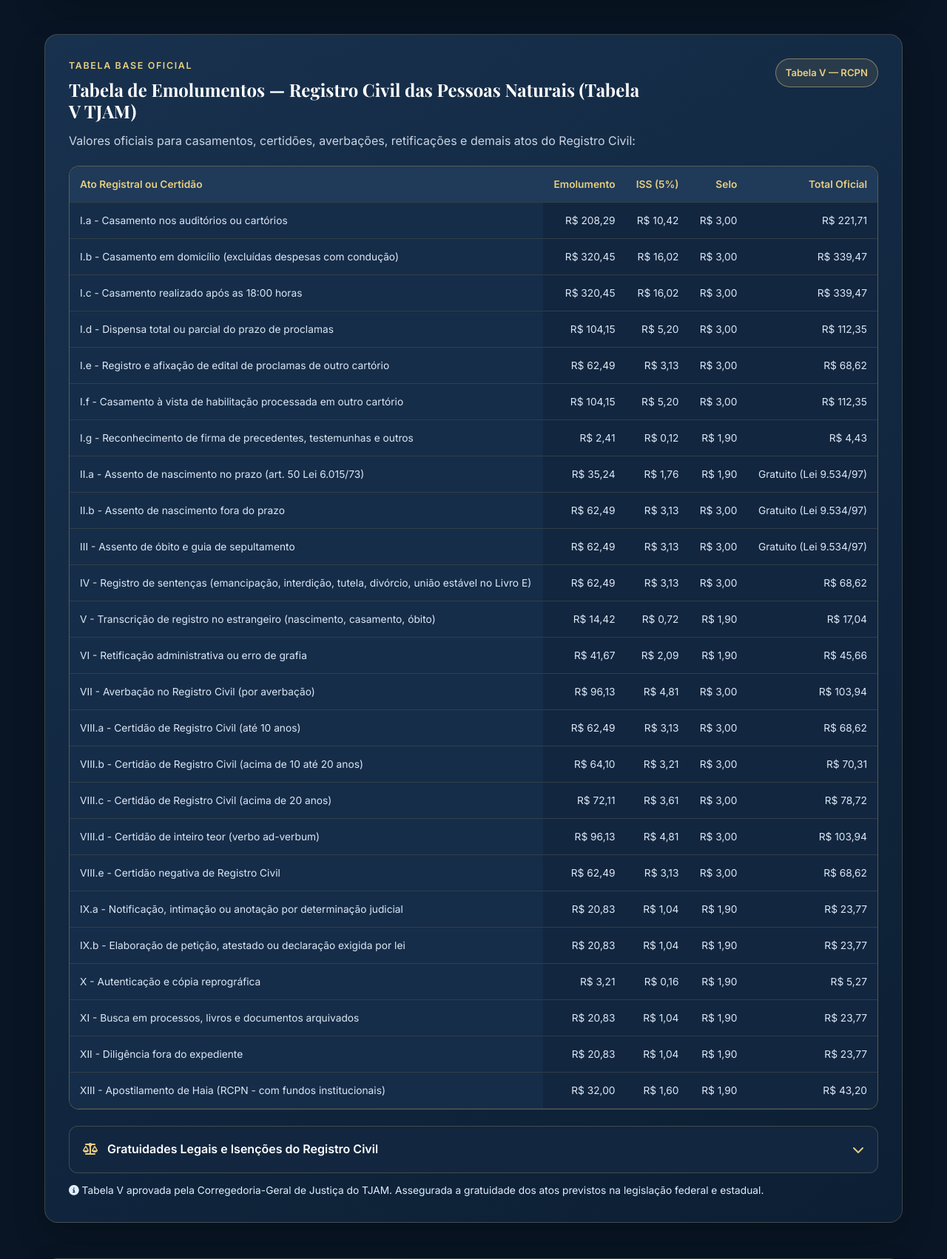
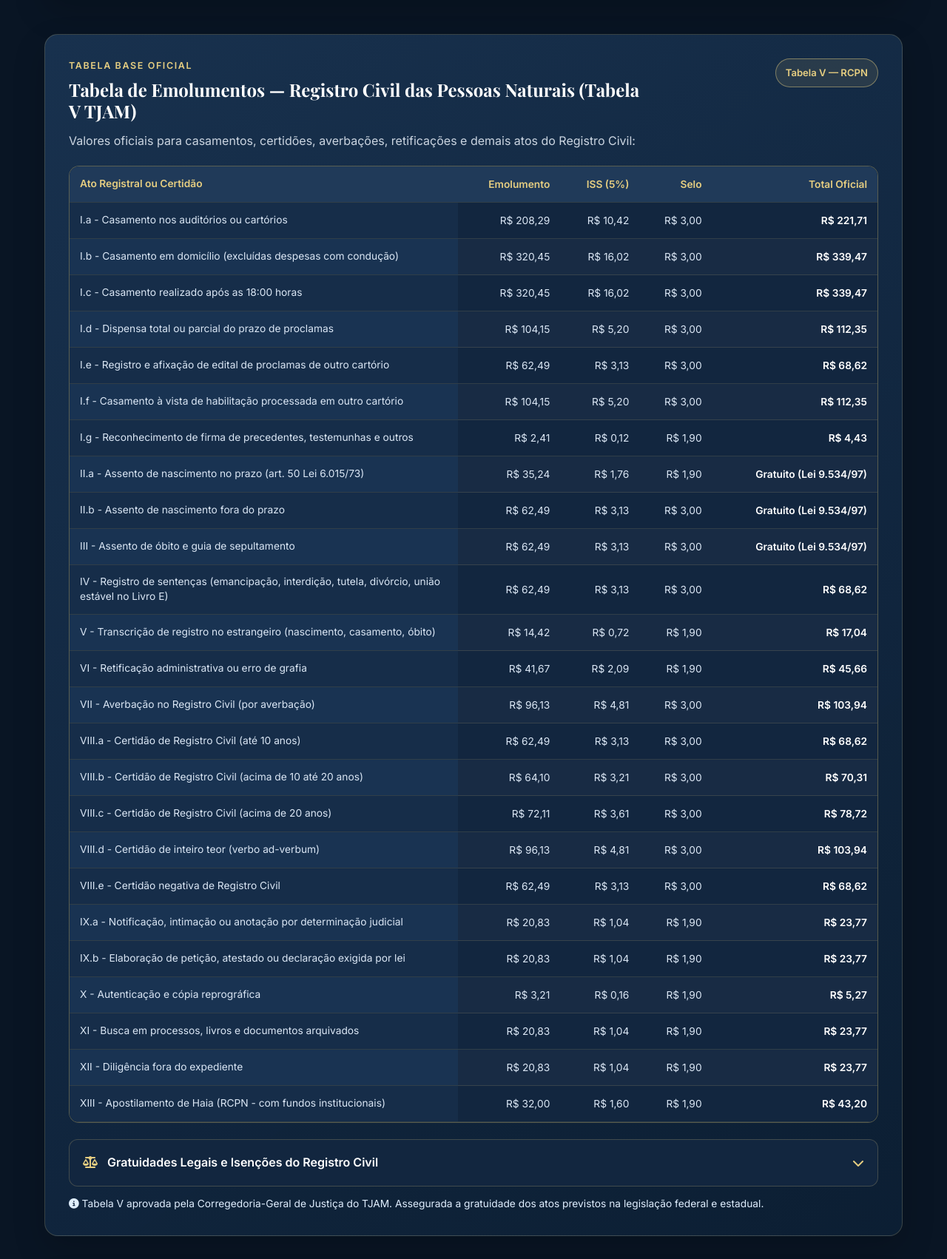
Before and after one commit to Feitosa98/Site_2ofMPU, a PHP site: page /rcpn in a window 1280 px wide. Shown: the part 1671-3373 px from the top of the page at 74% size. Run offline with PHP 8.4, Linux system fonts and the light colour scheme; some libraries are stand-ins or nearby versions.

Commit message:
style: ajusta quebra de linha nas tabelas, zebrado de linhas, destaque de totais e tabela compacta do RCPN

```diff
--- a/components/service-resources.php
+++ b/components/service-resources.php
@@ -481,7 +481,7 @@ function renderRcpnFeesTable(): void
             <span class="specialty-badge">Tabela V — RCPN</span>
         </div>
         <div class="fees-table-wrap">
-            <table class="fees-table">
+            <table class="fees-table fees-table-rcpn">
                 <thead>
                     <tr>
                         <th>Ato Registral ou Certidão</th>
--- a/style.css
+++ b/style.css
@@ -1522,7 +1522,10 @@ select.form-control option, select option {
   position: sticky;
   left: 0;
   z-index: 1;
-  min-width: 245px;
+  min-width: 260px;
+  max-width: 420px;
+  white-space: normal;
+  line-height: 1.45;
   background: #162d49;
   text-align: left;
 }
@@ -1532,8 +1535,29 @@ select.form-control option, select option {
   background: #203a59;
 }
 
+.fees-table tbody tr:nth-child(even):not(.table-group-header) td {
+  background-color: rgba(255, 255, 255, 0.025);
+}
+
+.fees-table tbody tr:nth-child(even):not(.table-group-header) td:first-child {
+  background-color: #193352;
+}
+
 .fees-table tbody tr:hover td {
   background-color: rgba(230, 206, 129, 0.08);
+}
+
+.fees-table tbody tr:hover td:first-child {
+  background-color: #22436b;
+}
+
+.fees-table td:last-child {
+  font-weight: 700;
+  color: #fff;
+}
+
+.fees-table.fees-table-rcpn {
+  min-width: 720px;
 }
 
 .fees-table tr.table-group-header th,
```
